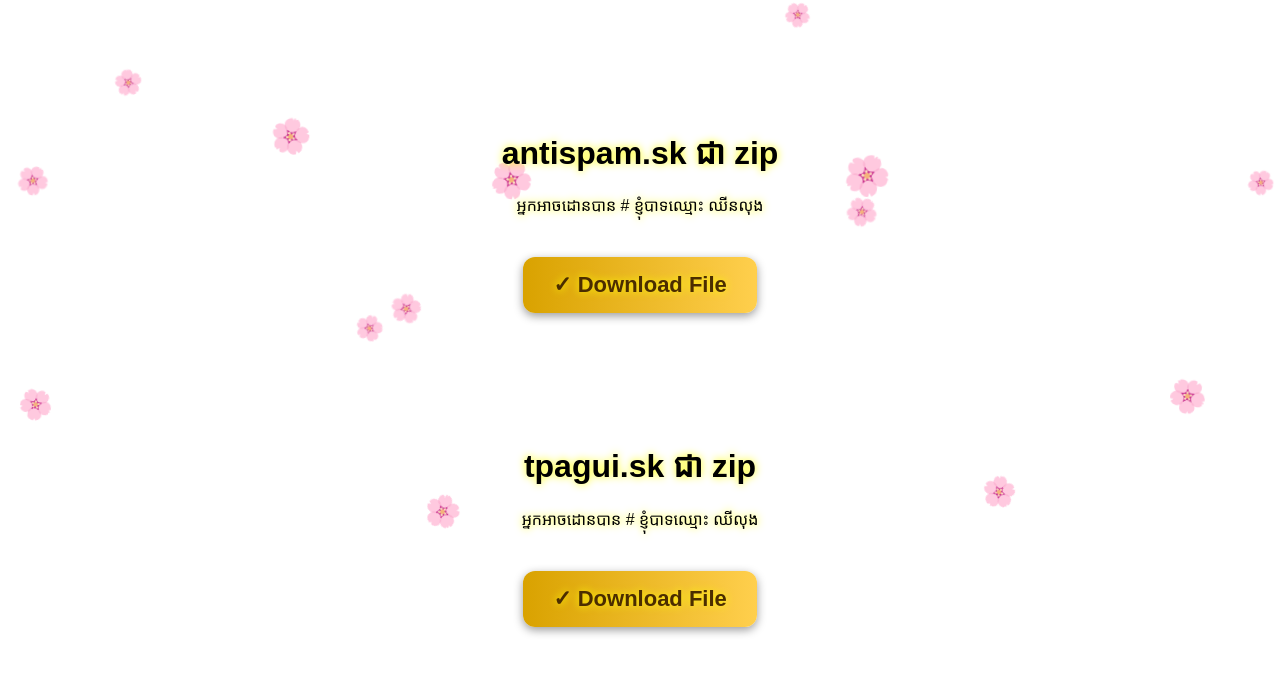
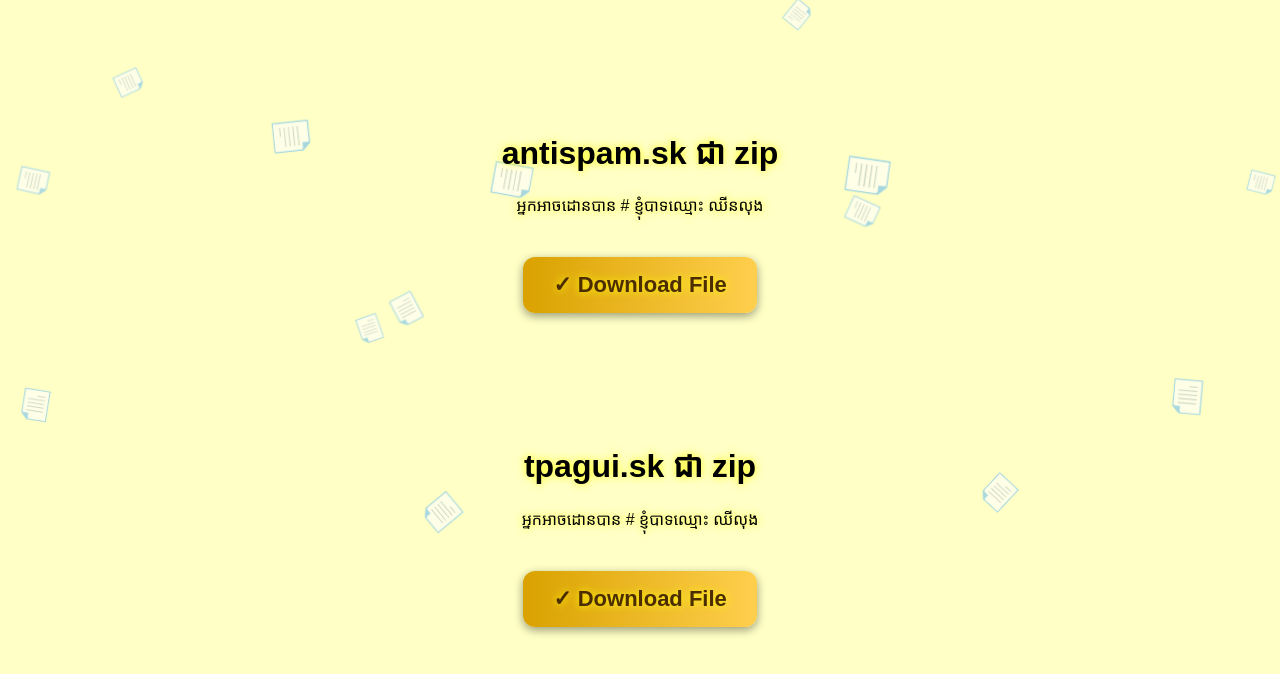
Before and after one commit to chhinffmc-droid/chhin, a plain HTML site: page index.html in a window 1280 px wide. Drawn offline with Linux system fonts and the light colour scheme.

Commit message:
Add files via upload

```diff
--- a/index.html
+++ b/index.html
@@ -11,26 +11,9 @@
     padding: 0;
     overflow: hidden;
     font-family: "Khmer OS Battambang", sans-serif;
-    background: #ffffff;
+    background: #ff55;
   }
 
-  /* Angkor Wat background */
-  .bg-angkor {
-    position: fixed;
-    top: 0;
-    left: 0;
-    width: 130%;
-    height: 130%;
-    background: url("angkor.png") center/contain no-repeat;
-    animation: angkorMove 20s ease-in-out infinite alternate;
-    opacity: 0.95;
-    z-index: 1;
-  }
-
-  @keyframes angkorMove {
-    0% { transform: translateX(-40px) scale(1.05); }
-    100% { transform: translateX(40px) scale(1.1); }
-  }
 
   /* Falling Flower Container */
   .flowers {
@@ -46,9 +29,9 @@
   .flower {
     position: absolute;
     top: -50px;
-    font-size: 30px;
-    animation: fall 7s linear infinite;
-    opacity: 0.8;
+    font-size: 10px;
+    animation: fall 3s linear infinite;
+    opacity: 0.6;
   }
 
   @keyframes fall {
@@ -105,7 +88,7 @@
   function createFlower() {
     const flower = document.createElement("div");
     flower.classList.add("flower");
-    flower.innerHTML = "🌸"; // អ្នកអាចប្តូរទៅ <img src="flower.png">
+    flower.innerHTML = "📄"; // អ្នកអាចប្តូរទៅ <img src="flower.png">
 
     flower.style.left = Math.random() * 100 + "vw";
     flower.style.animationDuration = (5 + Math.random() * 5) + "s";
```
